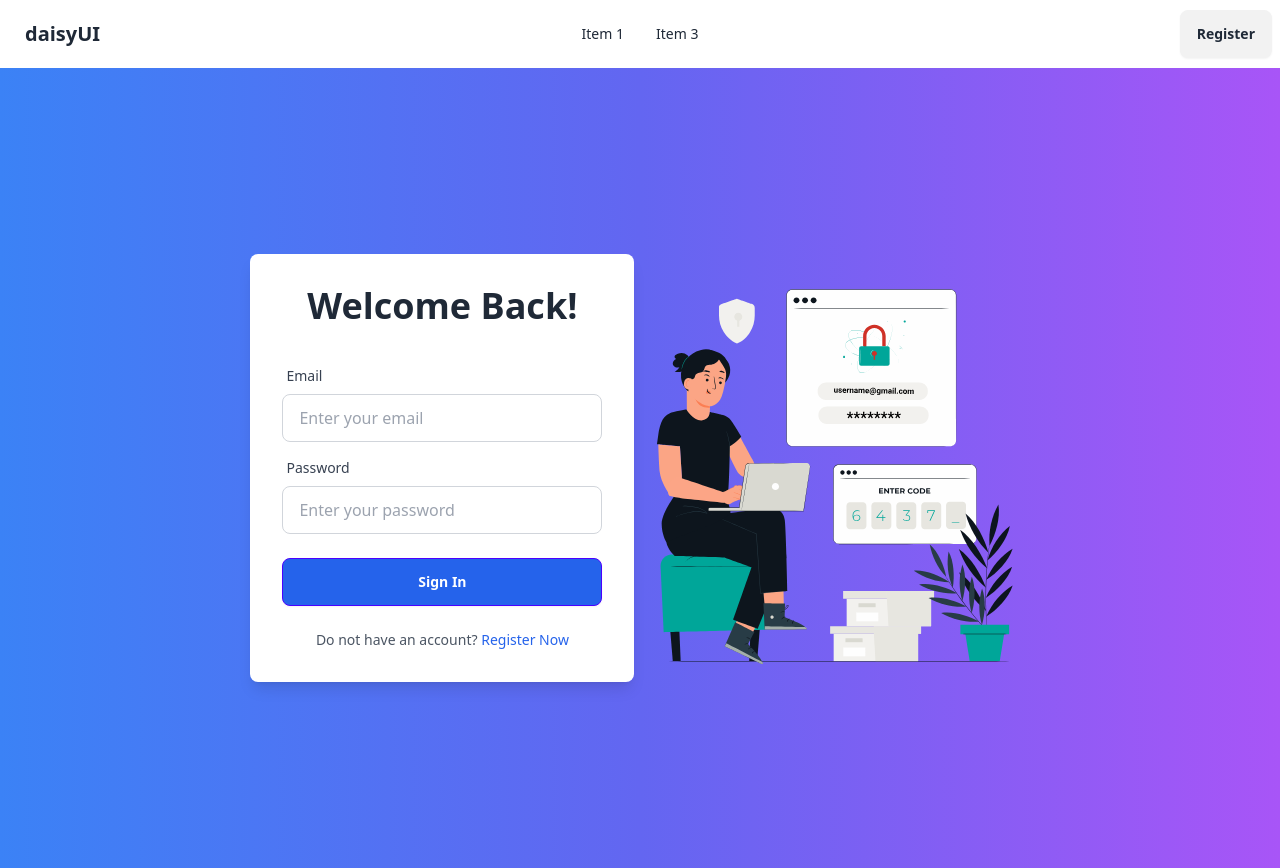
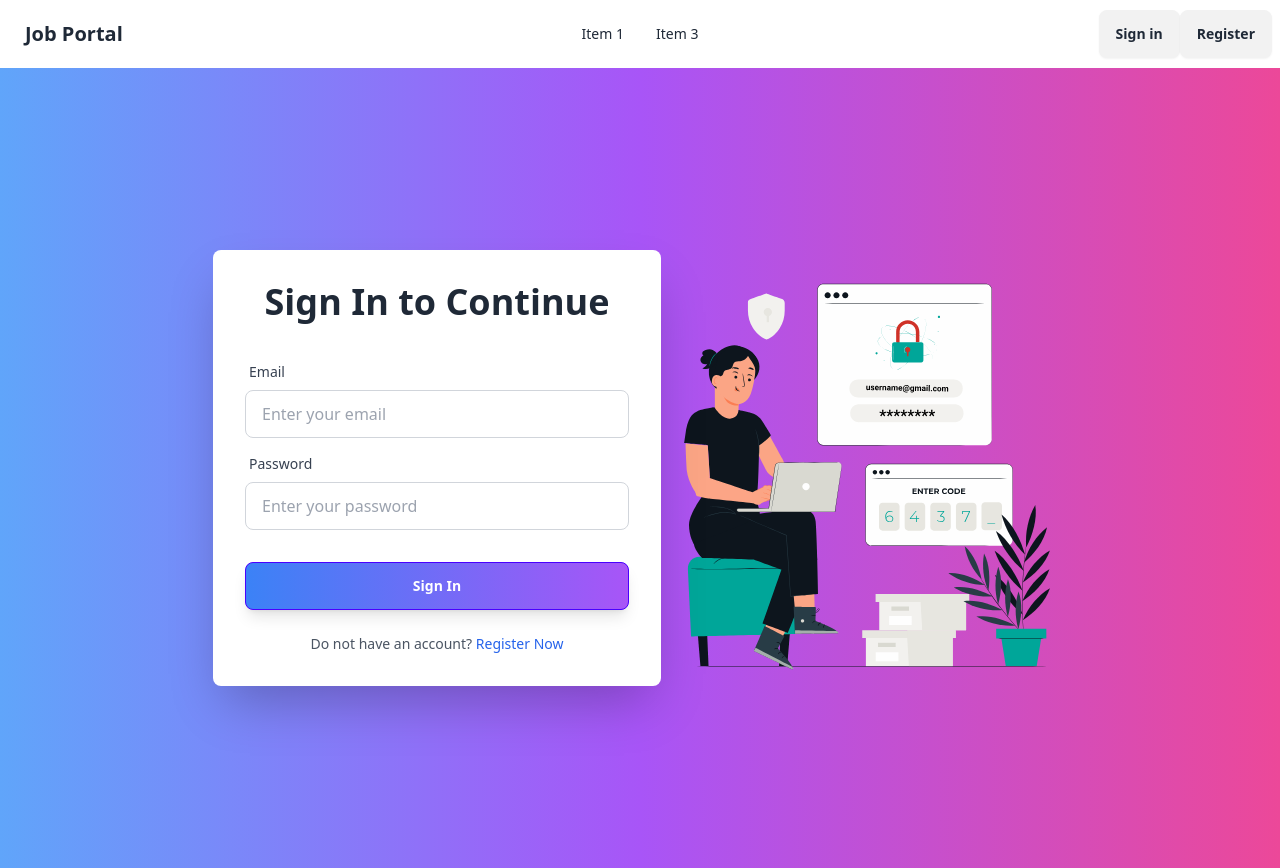
Before and after one commit to nahidn228/Job-Portal-Client, a React (Vite) app: page /signin in a window 1280 px wide. Built offline with nearby package versions, Linux system fonts and the light colour scheme; no server answers.

Commit message:
sign out user done

```diff
--- a/package.json
+++ b/package.json
@@ -10,11 +10,13 @@
     "preview": "vite preview"
   },
   "dependencies": {
+    "animate.css": "^4.1.1",
     "firebase": "^11.0.2",
     "lottie-react": "^2.4.0",
     "react": "^18.3.1",
     "react-dom": "^18.3.1",
-    "react-router-dom": "^7.0.2"
+    "react-router-dom": "^7.0.2",
+    "react-simple-typewriter": "^5.0.1"
   },
   "devDependencies": {
     "@eslint/js": "^9.15.0",
--- a/src/context/AuthContext/AuthProvider.jsx
+++ b/src/context/AuthContext/AuthProvider.jsx
@@ -4,6 +4,7 @@ import {
   onAuthStateChanged,
   signInWithEmailAndPassword,
 } from "firebase/auth";
+
 import { useEffect, useState } from "react";
 import auth from "../../firebase/firebase.init";
 import AuthContext from "./AuthContext";
@@ -42,6 +43,7 @@ const AuthProvider = ({ children }) => {
     setLoading,
     createUser,
     signInUser,
+
   };
   return (
     <AuthContext.Provider value={authInfo}>{children}</AuthContext.Provider>
--- a/src/pages/SignIn.jsx
+++ b/src/pages/SignIn.jsx
@@ -1,10 +1,7 @@
 import Lottie from "lottie-react";
-import { useContext } from "react";
 import loginLottieData from "../assets/login.json";
-import AuthContext from "../context/AuthContext/AuthContext";
 
 const SignIn = () => {
-  const { signInUser, user, setUser } = useContext(AuthContext);
   const handleSignIn = (e) => {
     e.preventDefault();
     const form = e.target;
@@ -12,33 +9,31 @@ const SignIn = () => {
     const password = form.password.value;
 
     console.log("Sign In Data:", { email, password });
-
-    signInUser(email, password)
-      .then((userCredential) => {
-        const currentUser = userCredential.user;
-        setUser(currentUser);
-
-        console.log("Sign In successfully", currentUser);
-      })
-      .catch((error) => {
-        const errorCode = error.code;
-        console.log(errorCode);
-      });
   };
 
   return (
-    <div className="hero min-h-screen bg-gradient-to-r from-blue-500 via-indigo-500 to-purple-500">
+    <div className="hero min-h-screen bg-gradient-to-r from-blue-400 via-purple-500 to-pink-500 ">
       <div className="hero-content flex-col lg:flex-row-reverse items-center">
         {/* Lottie Animation Section */}
-        <div className="lg:w-1/2 flex justify-center">
-          <Lottie animationData={loginLottieData} className="w-3/4 lg:w-full" />
+        <div className=" flex justify-center">
+          <Lottie animationData={loginLottieData} className="w-full" />
         </div>
 
         {/* Sign In Form Section */}
-        <div className="card w-full max-w-sm shadow-lg bg-white rounded-lg">
+        <div className="card w-full max-w-md shadow-2xl bg-white rounded-lg">
           <form onSubmit={handleSignIn} className="card-body">
             <h1 className="text-4xl font-bold text-center text-gray-800 mb-6">
-              Welcome Back!
+              {" "}
+              Sign In to Continue
+              {/* <Typewriter
+                words={["Sign In to Continue"]}
+                loop={true}
+                cursor
+                cursorStyle="|"
+                typeSpeed={50}
+                deleteSpeed={40}
+                delaySpeed={1500}
+              /> */}
             </h1>
             <div className="form-control">
               <label className="label">
@@ -64,14 +59,17 @@ const SignIn = () => {
                 required
               />
             </div>
-            <div className="form-control mt-4">
-              <button className="btn btn-primary bg-blue-600 hover:bg-blue-700 text-white">
+            <div className="form-control mt-6">
+              <button className="btn btn-primary bg-gradient-to-r from-blue-500 to-purple-500 hover:from-purple-500 hover:to-blue-500 text-white shadow-lg transition duration-300 transform hover:scale-105">
                 Sign In
               </button>
             </div>
             <p className="text-center text-sm text-gray-600 mt-4">
               Do not have an account?{" "}
-              <a href="/register" className="text-blue-600 hover:underline">
+              <a
+                href="/register"
+                className="text-blue-600 hover:underline transition duration-300"
+              >
                 Register Now
               </a>
             </p>
--- a/src/shared/NavBar.jsx
+++ b/src/shared/NavBar.jsx
@@ -1,8 +1,20 @@
+import { getAuth, signOut } from "firebase/auth";
 import { useContext } from "react";
 import { Link } from "react-router-dom";
 import AuthContext from "../context/AuthContext/AuthContext";
 const NavBar = () => {
   const { user } = useContext(AuthContext);
+  const auth = getAuth();
+
+  const handleSignOut = () => {
+    signOut(auth)
+      .then(() => {
+        // Sign-out successful.
+      })
+      .catch((error) => {
+        console.log(error);
+      });
+  };
   const links = (
     <>
       <li>
@@ -41,20 +53,25 @@ const NavBar = () => {
             {links}
           </ul>
         </div>
-        <a className="btn btn-ghost text-xl">daisyUI</a>
+        <a className="btn btn-ghost text-xl">Job Portal</a>
       </div>
       <div className="navbar-center hidden lg:flex">
         <ul className="menu menu-horizontal px-1">{links}</ul>
       </div>
       <div className="navbar-end">
         {user ? (
-          <Link to="/signin" className="btn">
-            Sign in
+          <Link onClick={handleSignOut} to="/signin" className="btn">
+            Sign out
           </Link>
         ) : (
-          <Link to="/register" className="btn">
-            Register
-          </Link>
+          <>
+            <Link to="/signin" className="btn">
+              Sign in
+            </Link>
+            <Link to="/register" className="btn">
+              Register
+            </Link>
+          </>
         )}
       </div>
     </div>
```
Also changed, not shown: 1 other file (tests, documents, lock files or other folders).
